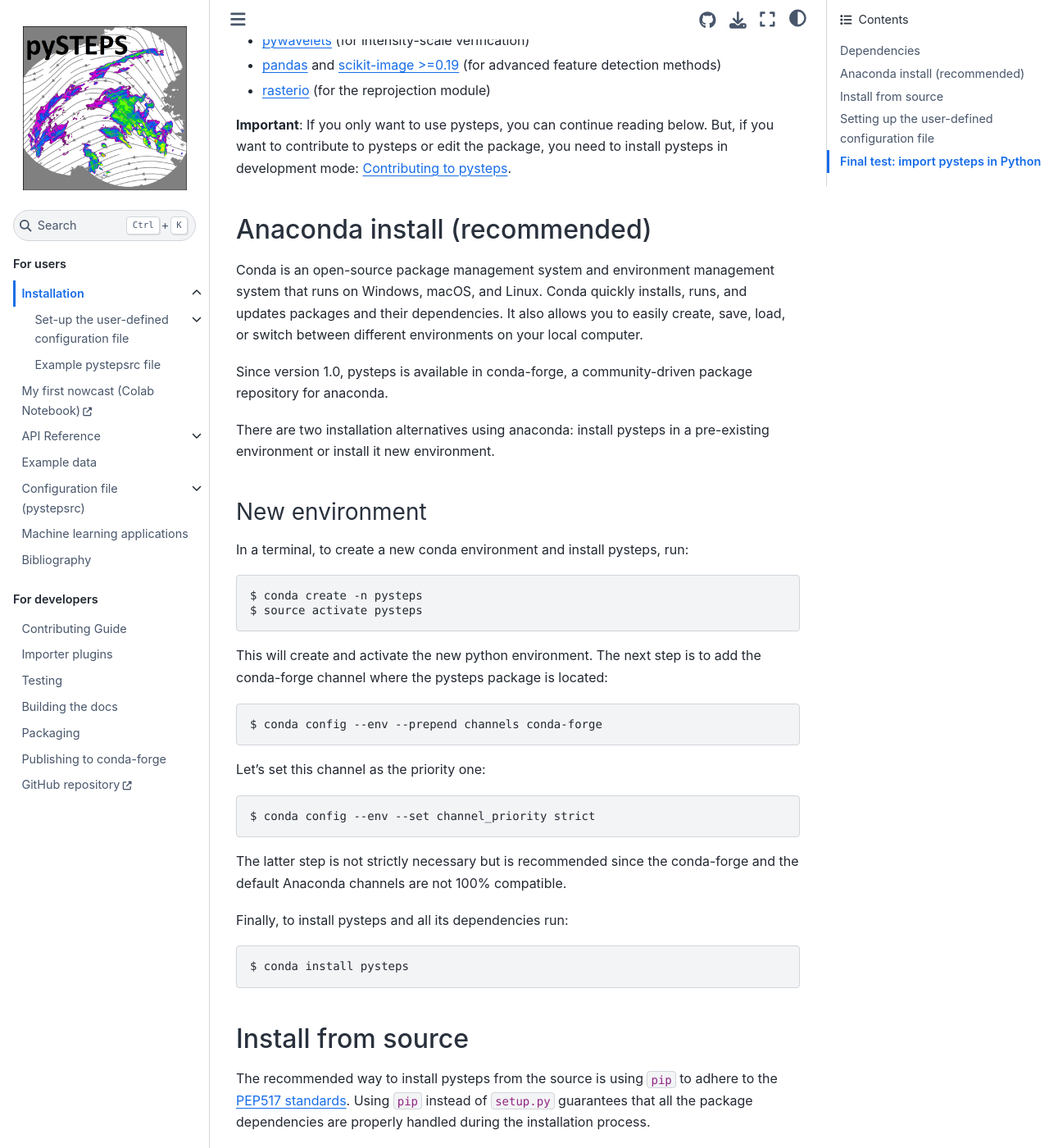
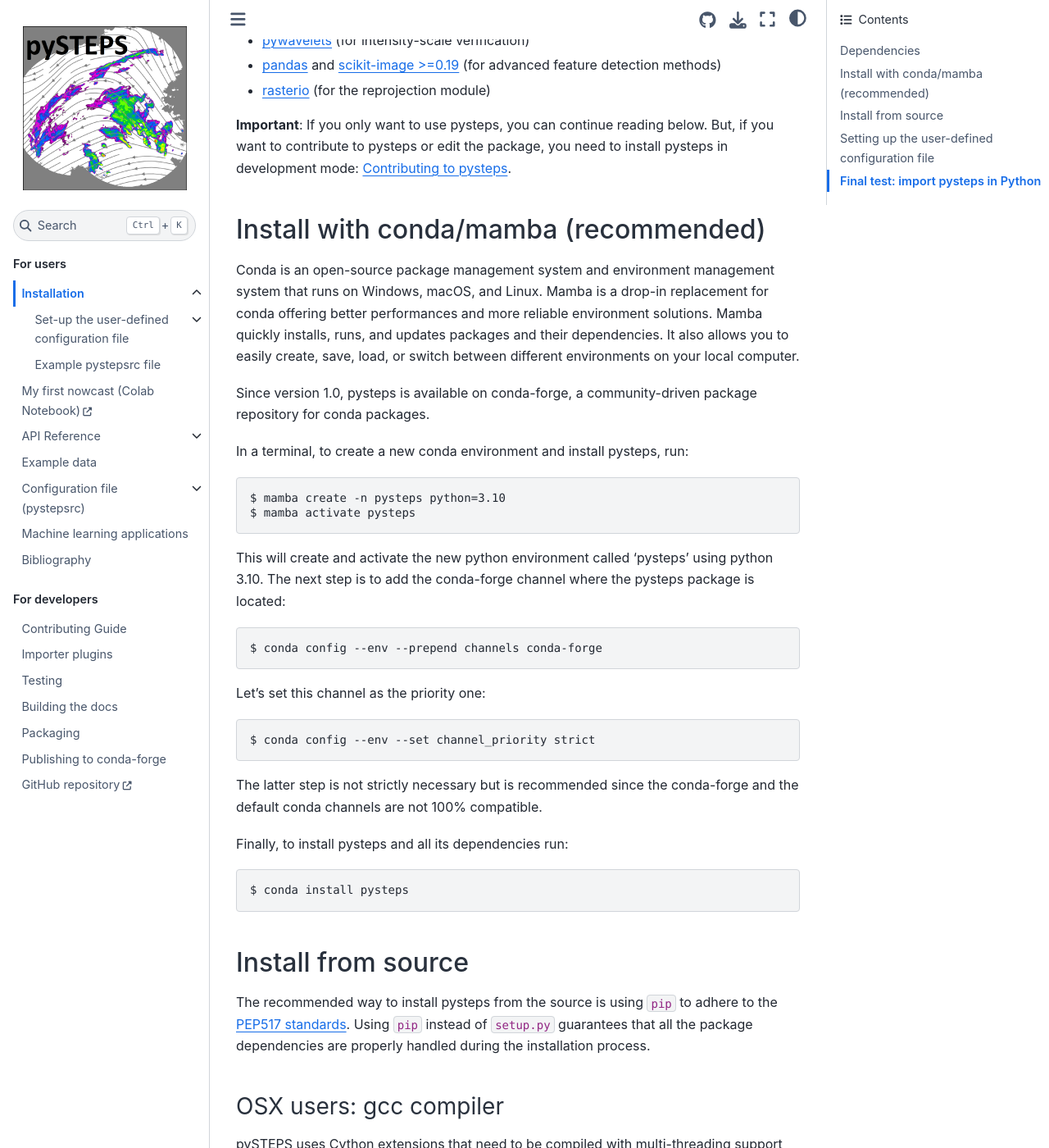
Before and after one commit to pySTEPS/pysteps, a Sphinx documentation site: the page built from doc/source/user_guide/install_pysteps.rst, in a window 1280 px wide and 1400 px high, scrolled down 794 px. Shown: the whole window at 82% size. Built offline with Sphinx 7.4.7 and the Sphinx Book theme 1.1.4, drawn with Linux system fonts in a browser that asks for light colours; pages that are not in the unit, such as notebooks, are missing from menus.

Commit message:
Use mamba instead of conda

```diff
--- a/doc/source/user_guide/install_pysteps.rst
+++ b/doc/source/user_guide/install_pysteps.rst
@@ -45,31 +45,25 @@
 But, if you want to contribute to pysteps or edit the package, you need to install
 pysteps in development mode: :ref:`Contributing to pysteps <contributor_guidelines>`.
 
-Anaconda install (recommended)
-------------------------------
+Install with conda/mamba (recommended)
+--------------------------------------
 
-Conda is an open-source package management system and environment management
-system that runs on Windows, macOS, and Linux.
-Conda quickly installs, runs, and updates packages and their dependencies.
+Conda is an open-source package management system and environment management system that runs on Windows, macOS, and Linux.
+Mamba is a drop-in replacement for conda offering better performances and more reliable environment
+solutions. Mamba quickly installs, runs, and updates packages and their dependencies.
 It also allows you to easily create, save, load, or switch between different
 environments on your local computer.
 
-Since version 1.0, pysteps is available in conda-forge, a community-driven
-package repository for anaconda.
-
-There are two installation alternatives using anaconda: install pysteps in a
-pre-existing environment or install it new environment.
-
-New environment
-~~~~~~~~~~~~~~~
+Since version 1.0, pysteps is available on conda-forge, a community-driven
+package repository for conda packages.
 
 In a terminal, to create a new conda environment and install pysteps, run::
 
-    $ conda create -n pysteps
-    $ source activate pysteps
+    $ mamba create -n pysteps python=3.10
+    $ mamba activate pysteps
 
-This will create and activate the new python environment. The next step is to
-add the conda-forge channel where the pysteps package is located::
+This will create and activate the new python environment called 'pysteps' using python 3.10.
+The next step is to add the conda-forge channel where the pysteps package is located::
 
     $ conda config --env --prepend channels conda-forge
 
@@ -78,7 +72,7 @@
     $ conda config --env --set channel_priority strict
 
 The latter step is not strictly necessary but is recommended since
-the conda-forge and the default Anaconda channels are not 100% compatible.
+the conda-forge and the default conda channels are not 100% compatible.
 
 Finally, to install pysteps and all its dependencies run::
 
```
